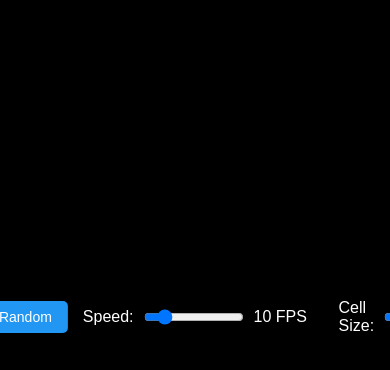
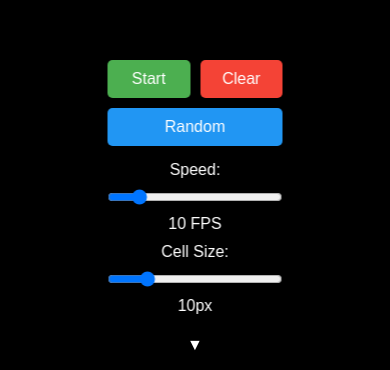
Before and after one commit to Valentin-prime/game-of-life, a plain HTML site: page index.html in a window 390 px wide. Shown: the part 474-844 px from the top of the page. Drawn offline with Linux system fonts and the light colour scheme.

Commit message:
responsive

```diff
--- a/index.html
+++ b/index.html
@@ -2,16 +2,22 @@
 <html lang="en">
 <head>
     <meta charset="UTF-8">
-    <meta name="viewport" content="width=device-width, initial-scale=1.0">
+    <meta name="viewport" content="width=device-width, initial-scale=1.0, maximum-scale=1.0, user-scalable=no">
     <title>Conway's Game of Life</title>
     <link rel="stylesheet" href="styles.css">
 </head>
 <body>
     <canvas id="gameCanvas"></canvas>
-    <div class="controls">
+    <button id="toggleControls" class="toggle-controls" aria-label="Toggle Controls">
+        <span class="arrow">▼</span>
+    </button>
+    <div class="controls controls-panel">
+        <div class="button-group">
             <button id="startStop">Start</button>
             <button id="clear">Clear</button>
             <button id="random">Random</button>
+        </div>
+        <div class="slider-group">
             <div class="speed-control">
                 <label for="speed">Speed:</label>
                 <input type="range" id="speed" min="1" max="60" value="10">
@@ -23,6 +29,7 @@
                 <span id="cellSizeValue">10px</span>
             </div>
         </div>
+    </div>
     <script src="script.js"></script>
 </body>
 </html>
--- a/script.js
+++ b/script.js
@@ -33,28 +33,64 @@ class GameOfLife {
         });
 
         let isMouseDown = false;
+        this.lastCell = null;
 
+        // Mouse events
         this.canvas.addEventListener('mousedown', (e) => {
+            e.preventDefault();
             isMouseDown = true;
-            this.handleMouseEvent(e);
+            this.handlePointerEvent(e);
         });
 
         this.canvas.addEventListener('mousemove', (e) => {
+            e.preventDefault();
             if (isMouseDown) {
-                this.handleMouseEvent(e);
+                this.handlePointerEvent(e);
             }
         });
 
-        this.canvas.addEventListener('mouseup', () => {
+        this.canvas.addEventListener('mouseup', (e) => {
+            e.preventDefault();
             isMouseDown = false;
+            this.lastCell = null;
         });
 
-        this.canvas.addEventListener('mouseleave', () => {
+        this.canvas.addEventListener('mouseleave', (e) => {
+            e.preventDefault();
             isMouseDown = false;
+            this.lastCell = null;
+        });
+
+        // Touch events
+        this.canvas.addEventListener('touchstart', (e) => {
+            e.preventDefault();
+            isMouseDown = true;
+            const touch = e.touches[0];
+            this.handlePointerEvent(touch);
+        });
+
+        this.canvas.addEventListener('touchmove', (e) => {
+            e.preventDefault();
+            if (isMouseDown) {
+                const touch = e.touches[0];
+                this.handlePointerEvent(touch);
+            }
+        });
+
+        this.canvas.addEventListener('touchend', (e) => {
+            e.preventDefault();
+            isMouseDown = false;
+            this.lastCell = null;
+        });
+
+        this.canvas.addEventListener('touchcancel', (e) => {
+            e.preventDefault();
+            isMouseDown = false;
+            this.lastCell = null;
         });
     }
 
-    handleMouseEvent(e) {
+    handlePointerEvent(e) {
         const rect = this.canvas.getBoundingClientRect();
         const x = e.clientX - rect.left;
         const y = e.clientY - rect.top;
@@ -183,6 +219,17 @@ const speedSlider = document.getElementById('speed');
 const speedValue = document.getElementById('speedValue');
 const cellSizeSlider = document.getElementById('cellSize');
 const cellSizeValue = document.getElementById('cellSizeValue');
+const toggleControlsBtn = document.getElementById('toggleControls');
+const controlsPanel = document.querySelector('.controls-panel');
+
+// Toggle controls visibility
+let isPanelVisible = true;
+
+toggleControlsBtn.addEventListener('click', () => {
+    isPanelVisible = !isPanelVisible;
+    controlsPanel.classList.toggle('hidden');
+    toggleControlsBtn.classList.toggle('panel-hidden');
+});
 
 // Event listeners for controls
 startStopBtn.addEventListener('click', () => {
--- a/styles.css
+++ b/styles.css
@@ -2,6 +2,7 @@
     margin: 0;
     padding: 0;
     box-sizing: border-box;
+    -webkit-tap-highlight-color: transparent;
 }
 
 body {
@@ -12,6 +13,7 @@ body {
     font-family: Arial, sans-serif;
     display: flex;
     flex-direction: column;
+    touch-action: none;
 }
 
 #gameCanvas {
@@ -20,7 +22,33 @@ body {
     background-color: #000;
 }
 
-.controls {
+.toggle-controls {
+    position: fixed;
+    bottom: 20px;
+    left: 50%;
+    transform: translateX(-50%);
+    background-color: rgba(0, 0, 0, 0.8);
+    color: white;
+    border: none;
+    border-radius: 5px 5px 0 0;
+    padding: 8px 15px;
+    cursor: pointer;
+    z-index: 1000;
+    backdrop-filter: blur(5px);
+    transition: bottom 0.3s ease;
+    display: none;
+}
+
+.toggle-controls .arrow {
+    display: inline-block;
+    transition: transform 0.3s ease;
+}
+
+.toggle-controls.panel-hidden .arrow {
+    transform: rotate(180deg);
+}
+
+.controls-panel {
     position: fixed;
     bottom: 20px;
     left: 50%;
@@ -29,8 +57,31 @@ body {
     padding: 15px;
     border-radius: 10px;
     display: flex;
+    flex-direction: column;
     gap: 15px;
-    align-items: center;
+    max-width: 95%;
+    width: auto;
+    backdrop-filter: blur(5px);
+    transition: transform 0.3s ease, opacity 0.3s ease;
+}
+
+.controls-panel.hidden {
+    transform: translateX(-50%) translateY(100%);
+    opacity: 0;
+    pointer-events: none;
+}
+
+.button-group {
+    display: flex;
+    gap: 10px;
+    flex-wrap: wrap;
+    justify-content: center;
+}
+
+.slider-group {
+    display: flex;
+    flex-direction: column;
+    gap: 10px;
 }
 
 button {
@@ -42,6 +93,8 @@ button {
     cursor: pointer;
     font-size: 14px;
     transition: background-color 0.3s;
+    min-width: 80px;
+    touch-action: manipulation;
 }
 
 button:hover {
@@ -69,12 +122,53 @@ button:hover {
     align-items: center;
     gap: 10px;
     color: white;
+    flex-wrap: wrap;
 }
 
 input[type="range"] {
-    width: 100px;
+    flex: 1;
+    min-width: 100px;
+    max-width: 200px;
 }
 
 span {
     min-width: 70px;
 }
+
+@media (max-width: 600px) {
+    .toggle-controls {
+        display: flex;
+        bottom: 10px;
+        width: 50px;
+        height: 30px;
+        padding: 5px;
+        align-items: center;
+        justify-content: center;
+    }
+
+    .controls-panel {
+        bottom: 45px;
+        padding: 10px;
+    }
+
+    button {
+        padding: 10px;
+        font-size: 16px;
+        flex: 1;
+    }
+
+    .speed-control, .cell-size-control {
+        flex-direction: column;
+        align-items: stretch;
+        text-align: center;
+    }
+
+    input[type="range"] {
+        width: 100%;
+        max-width: none;
+    }
+
+    span {
+        text-align: center;
+    }
+}
```
Lines whose indentation alone changed are shown as unchanged.
